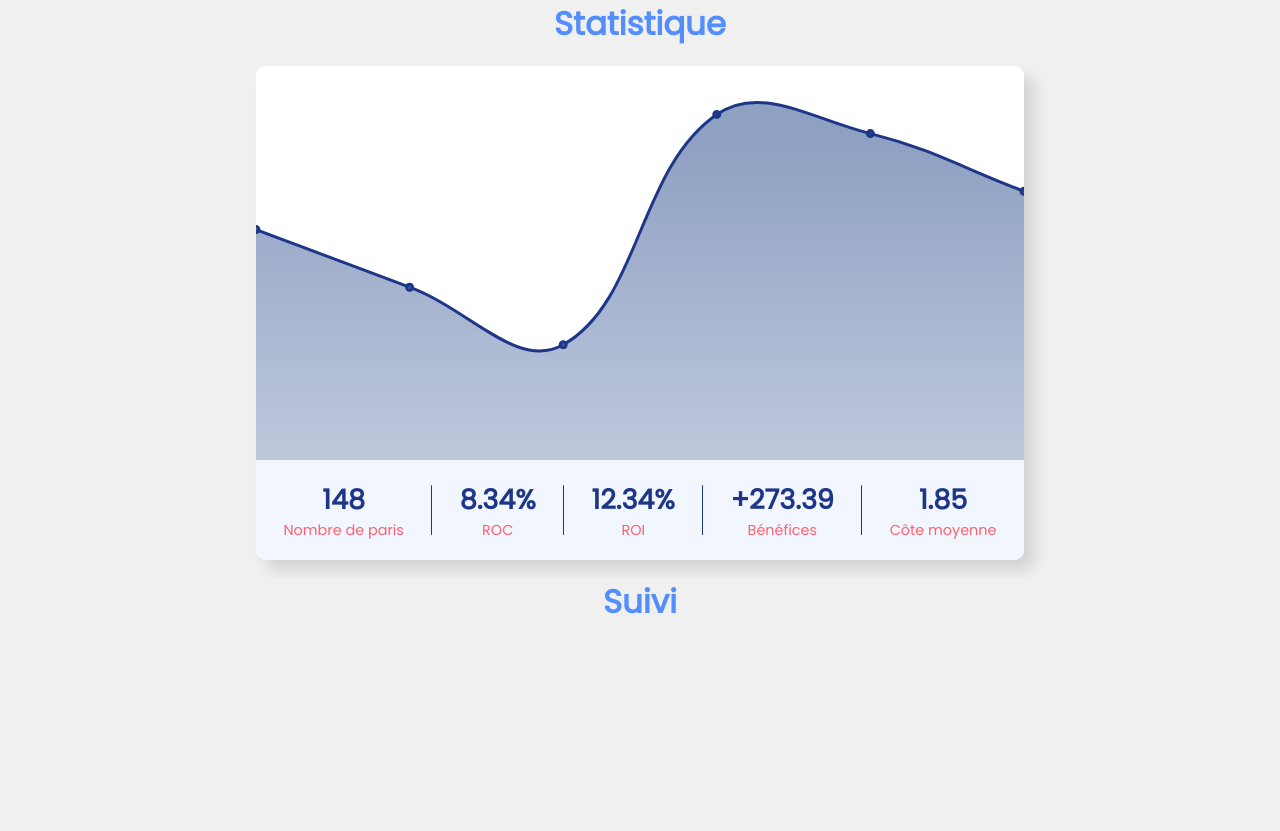
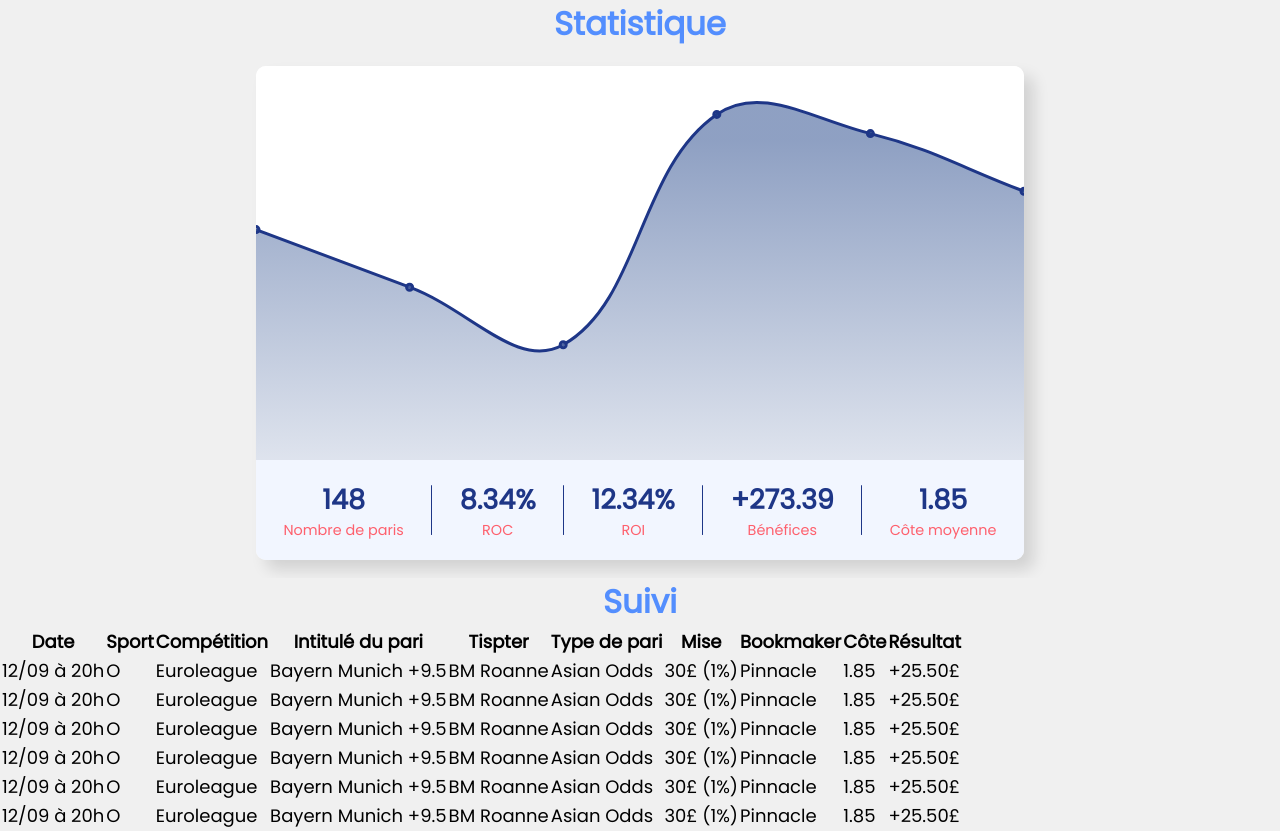
Before and after one commit to Lokinounours/SuiviBK-Jeece, a plain HTML site: page index.html in a window 1280 px wide. Before the commit the page ends 800 px from the top, so only its background shows below. Drawn offline with nearby package versions, Linux system fonts and the light colour scheme.

Commit message:
Push HTML Content for 'Suivi' table

```diff
--- a/index.html
+++ b/index.html
@@ -19,8 +19,8 @@
 <body>
 
     <h1>Statistique</h1>
-    <div class="containerGraph">
-        <!-- Div pour obtenir un arrondie complet -->
+    <section class="containerGraph">
+        <!-- Div pour obtenir un arrondie complet de toutes les bordures du graph-->
         <div class="topGraph"></div>
 
         <div class="dataGraph">
@@ -73,12 +73,106 @@
                 </p>
             </span>
         </div>
-    </div>
+    </section>
+
     <h1>Suivi</h1>
-    <div class="containerSorting"></div>
-    <div class="paramSorting"></div>
-    <div class="containerTable"></div>
-    <div class="bottomTable"></div>
+    <section class="containerSuivi">
+        <div class="containerSorting"></div>
+        <div class="paramSorting"></div>
+        <div class="containerTable">
+            <table>
+                <thead>
+                    <tr>
+                        <th>Date</th>
+                        <th>Sport</th>
+                        <th>Compétition</th>
+                        <th>Intitulé du pari</th>
+                        <th>Tispter</th>
+                        <th>Type de pari</th>
+                        <th>Mise</th>
+                        <th>Bookmaker</th>
+                        <th>Côte</th>
+                        <th>Résultat</th>
+                    </tr>
+                </thead>
+                <tbody>
+                    <tr>
+                        <td>12/09 à 20h</td>
+                        <td>O</td>
+                        <td>Euroleague</td>
+                        <td>Bayern Munich +9.5</td>
+                        <td>BM Roanne</td>
+                        <td>Asian Odds</td>
+                        <td>30£ (1%)</td>
+                        <td>Pinnacle</td>
+                        <td>1.85</td>
+                        <td>+25.50£</td>
+                    </tr>
+                    <tr>
+                        <td>12/09 à 20h</td>
+                        <td>O</td>
+                        <td>Euroleague</td>
+                        <td>Bayern Munich +9.5</td>
+                        <td>BM Roanne</td>
+                        <td>Asian Odds</td>
+                        <td>30£ (1%)</td>
+                        <td>Pinnacle</td>
+                        <td>1.85</td>
+                        <td>+25.50£</td>
+                    </tr>
+                    <tr>
+                        <td>12/09 à 20h</td>
+                        <td>O</td>
+                        <td>Euroleague</td>
+                        <td>Bayern Munich +9.5</td>
+                        <td>BM Roanne</td>
+                        <td>Asian Odds</td>
+                        <td>30£ (1%)</td>
+                        <td>Pinnacle</td>
+                        <td>1.85</td>
+                        <td>+25.50£</td>
+                    </tr>
+                    <tr>
+                        <td>12/09 à 20h</td>
+                        <td>O</td>
+                        <td>Euroleague</td>
+                        <td>Bayern Munich +9.5</td>
+                        <td>BM Roanne</td>
+                        <td>Asian Odds</td>
+                        <td>30£ (1%)</td>
+                        <td>Pinnacle</td>
+                        <td>1.85</td>
+                        <td>+25.50£</td>
+                    </tr>
+                    <tr>
+                        <td>12/09 à 20h</td>
+                        <td>O</td>
+                        <td>Euroleague</td>
+                        <td>Bayern Munich +9.5</td>
+                        <td>BM Roanne</td>
+                        <td>Asian Odds</td>
+                        <td>30£ (1%)</td>
+                        <td>Pinnacle</td>
+                        <td>1.85</td>
+                        <td>+25.50£</td>
+                    </tr>
+                    <tr>
+                        <td>12/09 à 20h</td>
+                        <td>O</td>
+                        <td>Euroleague</td>
+                        <td>Bayern Munich +9.5</td>
+                        <td>BM Roanne</td>
+                        <td>Asian Odds</td>
+                        <td>30£ (1%)</td>
+                        <td>Pinnacle</td>
+                        <td>1.85</td>
+                        <td>+25.50£</td>
+                    </tr>
+                </tbody>
+            </table>
+        </div>
+        <div class="bottomTable"></div>
+    </section>
 
 
     <script src="main.js"></script>
--- a/main.js
+++ b/main.js
@@ -7,7 +7,7 @@ async function renderChart() {
     const graphSelector = document.querySelector("canvas#chart");
     const graphPos = graphSelector.getBoundingClientRect();
 
-    var gradientStroke = ctx.createLinearGradient(0, graphPos.top, 0, graphPos.bottom + graphPos.width * 2);
+    var gradientStroke = ctx.createLinearGradient(0, graphPos.top, 0, graphPos.bottom + graphPos.width);
     gradientStroke.addColorStop(0, "#1f428780");
     gradientStroke.addColorStop(1, "#ffffff80");
     console.log(graphPos);
```
Also changed, not shown: 1 other file.
